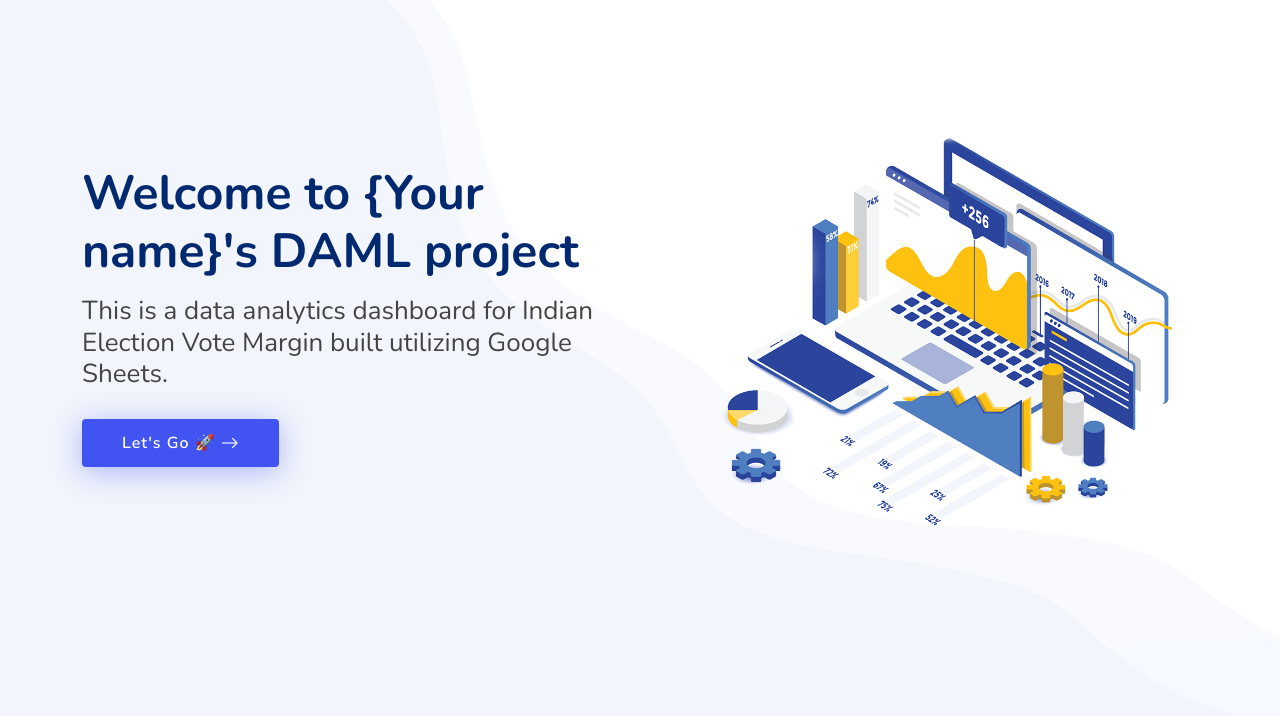
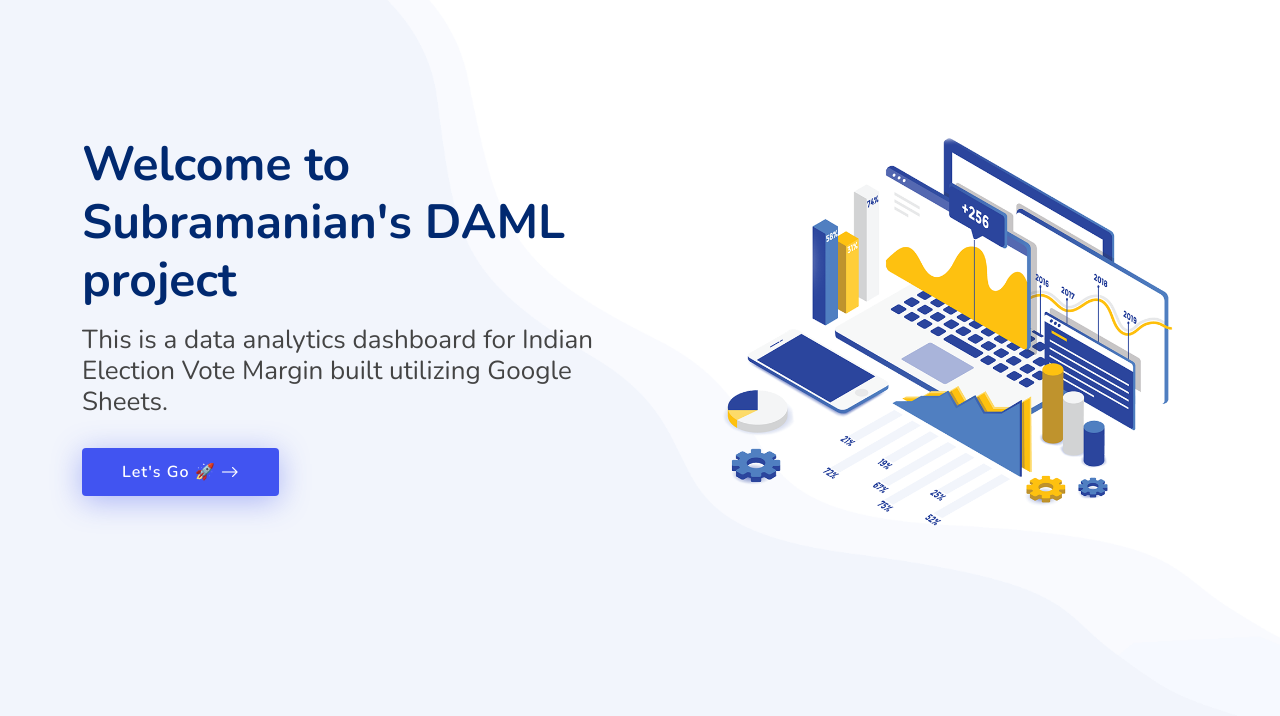
Before and after one commit to subbu20062023/DATA, a plain HTML site: page index.html in a window 1280 px wide. Shown: the part 84-800 px from the top of the page. Drawn offline with nearby package versions, Linux system fonts and the light colour scheme.

Commit message:
dash board added

```diff
--- a/index.html
+++ b/index.html
@@ -61,7 +61,7 @@
       <div class="row">
         <div class="col-lg-6 d-flex flex-column justify-content-center">
           <h1 data-aos="fade-up">
-            Welcome to {Your name}'s DAML project
+            Welcome to Subramanian's DAML project
           </h1>
           <h2 data-aos="fade-up" data-aos-delay="400">
             This is a data analytics dashboard for Indian Election Vote Margin built utilizing Google Sheets.
@@ -108,7 +108,7 @@
           <div class="col-lg-12 d-flex flex-column text-center justify-content-center" data-aos="fade-up"
             data-aos-delay="200">
             <!-- NOTE Insert your google sheet link here -->
-
+            <iframe src="https://docs.google.com/spreadsheets/d/e/2PACX-1vQum0nlaJBLKw8hxwPckKPaAiNG9cFjEbCYBauG66OWYUCHQbJEjYVte8nubSBiByYLyG1ZJk9zePw8/pubhtml?gid=512424144&amp;single=true&amp;widget=true&amp;headers=false"></iframe>
           </div>
         </div>
       </div>
```
